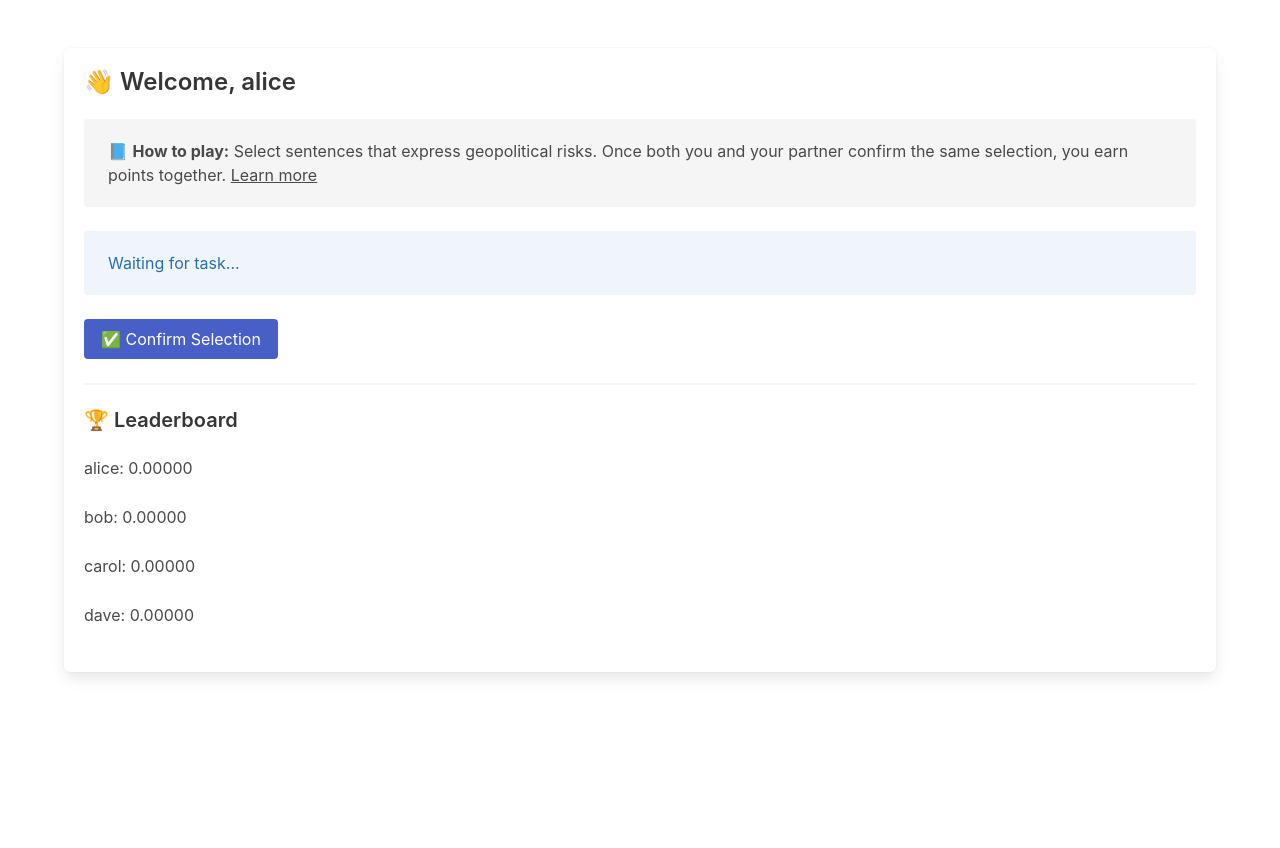
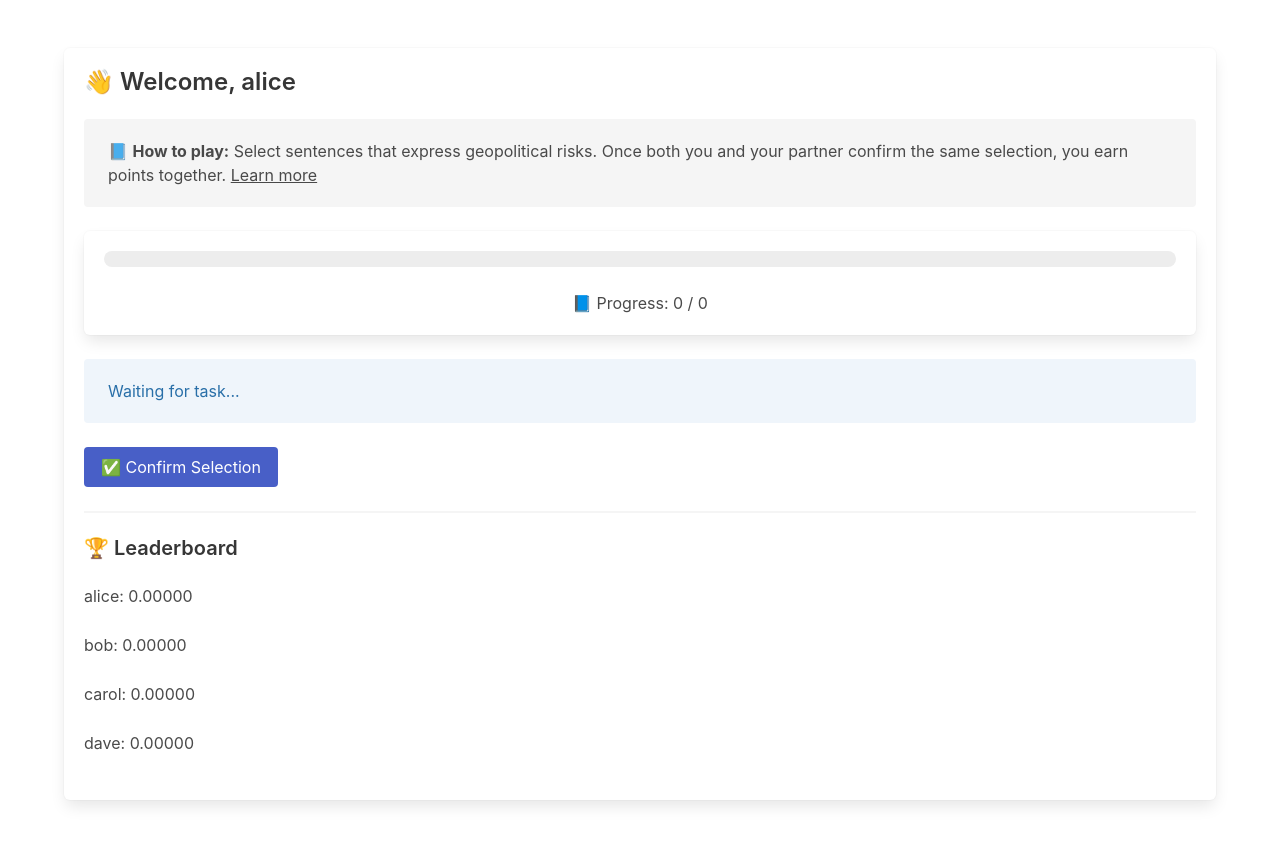
Before and after one commit to zzp-coder/GPR_Game, a Flask app: page /game in a window 1280 px wide. Before the commit the page ends 678 px from the top, so only its background shows below. Run offline with Flask 3, Linux system fonts and the light colour scheme; a user stored in the database is signed in; data comes from the database, SQL or seed files in the repository; some libraries are stand-ins or nearby versions.

Commit message:
add function: progress and bonus of every 1000 paragraphs

```diff
--- a/app.py
+++ b/app.py
@@ -85,9 +85,12 @@ def handle_join(data):
         socketio.emit('start_task', {'done': True}, room=room)
     else:
         sentence_list = split_sentences(paragraph['text'])
+        index = get_or_create_progress(room)
         socketio.emit('start_task', {
             'paragraph': paragraph,
-            'sentences': sentence_list
+            'sentences': sentence_list,
+            'total': 1000,
+            'current_index': index
         }, room=room)
 
 @socketio.on('submit_selection')
@@ -133,6 +136,13 @@ def handle_submit(data):
         if is_match:
             c.execute('UPDATE users SET total_score = total_score + ? WHERE username = ?', (score1, p1))
             c.execute('UPDATE users SET total_score = total_score + ? WHERE username = ?', (score2, p2))
+
+        progress_index = get_or_create_progress(room)
+        if progress_index > 0 and progress_index % 1000 == 0:
+            bonus = 50
+            c.execute('UPDATE users SET total_score = total_score + ? WHERE username = ?', (bonus, p1))
+            c.execute('UPDATE users SET total_score = total_score + ? WHERE username = ?', (bonus, p2))
+
         c.execute('''INSERT INTO matches
                      (paragraph_id, player1, player2, is_match, selections_p1, selections_p2,
                       score_p1, score_p2, duration_p1, duration_p2, attempts_json)
@@ -153,10 +163,12 @@ def handle_submit(data):
             confirmations[room] = set()
             attempts[room] = 0
             attempt_logs[room] = []
-
+            index = get_or_create_progress(room)
             socketio.emit('start_task', {
                 'paragraph': current_tasks[room],
-                'sentences': sentence_list
+                'sentences': sentence_list,
+                'total': 1000,
+                'current_index': index
             }, room=room)
     else:
         socketio.emit('attempt_failed', {
--- a/static/main.js
+++ b/static/main.js
@@ -32,6 +32,15 @@ function startSocket(username) {
       box.appendChild(document.createTextNode(" "));
     });
     document.getElementById("status").innerText = "🟡 Waiting for your selection...";
+
+    // 更新进度条
+    if (data.total && data.current_index) {
+      document.getElementById("progress-status").innerText =
+        `📘 Progress: ${data.current_index} / ${data.total}`;
+
+      const percent = Math.floor((data.current_index / data.total) * 100);
+      document.getElementById("progress-bar").value = percent;
+    }
   });
 
   // 新增：伙伴未上线时的等待状态
--- a/templates/game.html
+++ b/templates/game.html
@@ -45,6 +45,10 @@
         </div>
 
         <div id="paragraph-box" class="content"></div>
+        <div class="box">
+          <progress id="progress-bar" class="progress is-info" value="0" max="100"></progress>
+          <div id="progress-status" class="has-text-centered">📘 Progress: 0 / 0</div>
+        </div>
         <div id="status" class="notification is-info is-light">Waiting for task...</div>
 
         <button class="button is-link" onclick="submitSelection()">✅ Confirm Selection</button>
--- a/utils.py
+++ b/utils.py
@@ -62,3 +62,6 @@ def calculate_relative_score(duration1, duration2):
     score1 = duration2 / total
     score2 = duration1 / total
     return round(score1, 4), round(score2, 4)
+
+def get_total_paragraphs(room):
+    return len(get_paragraphs_for_room(room))
```
